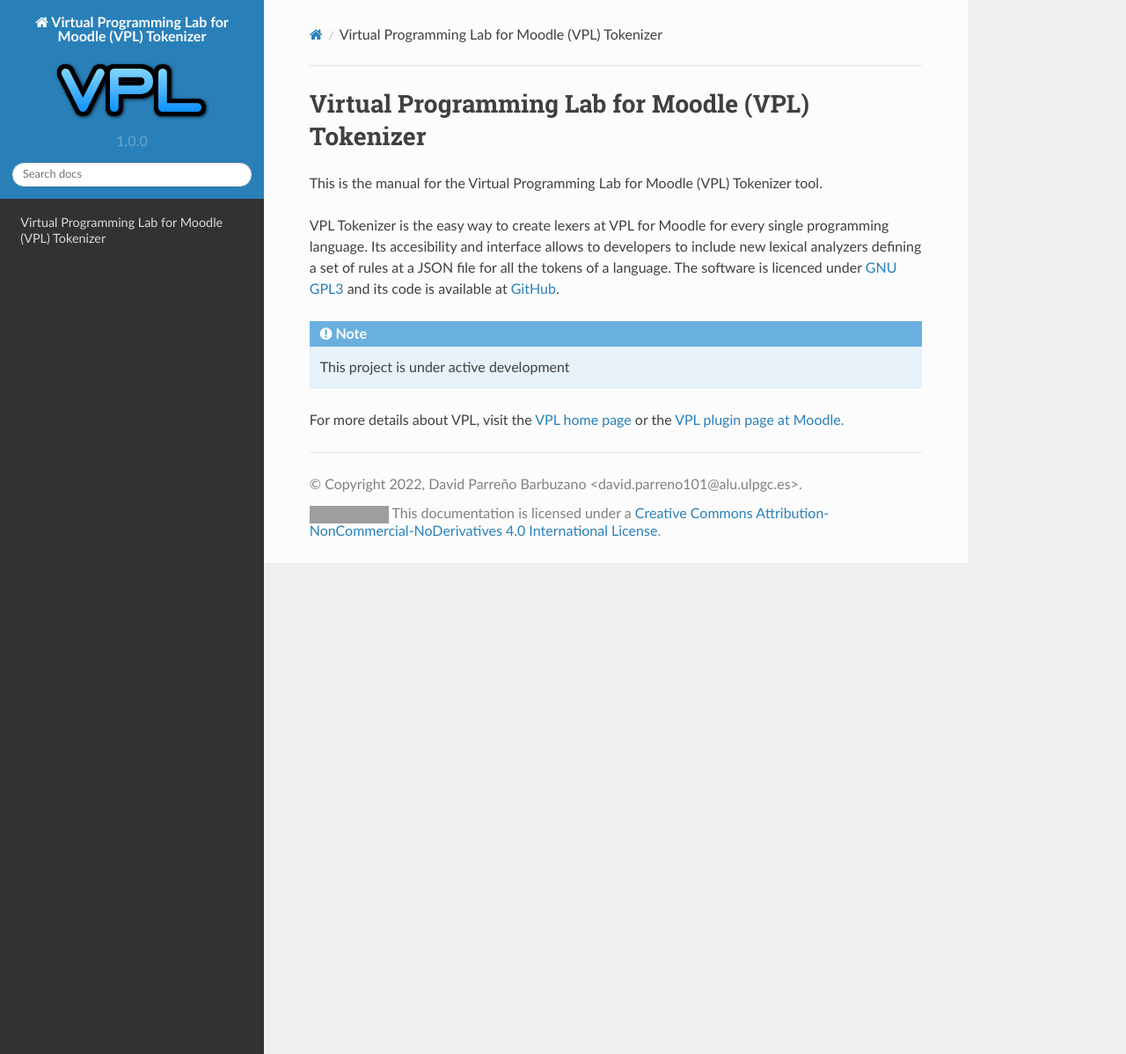
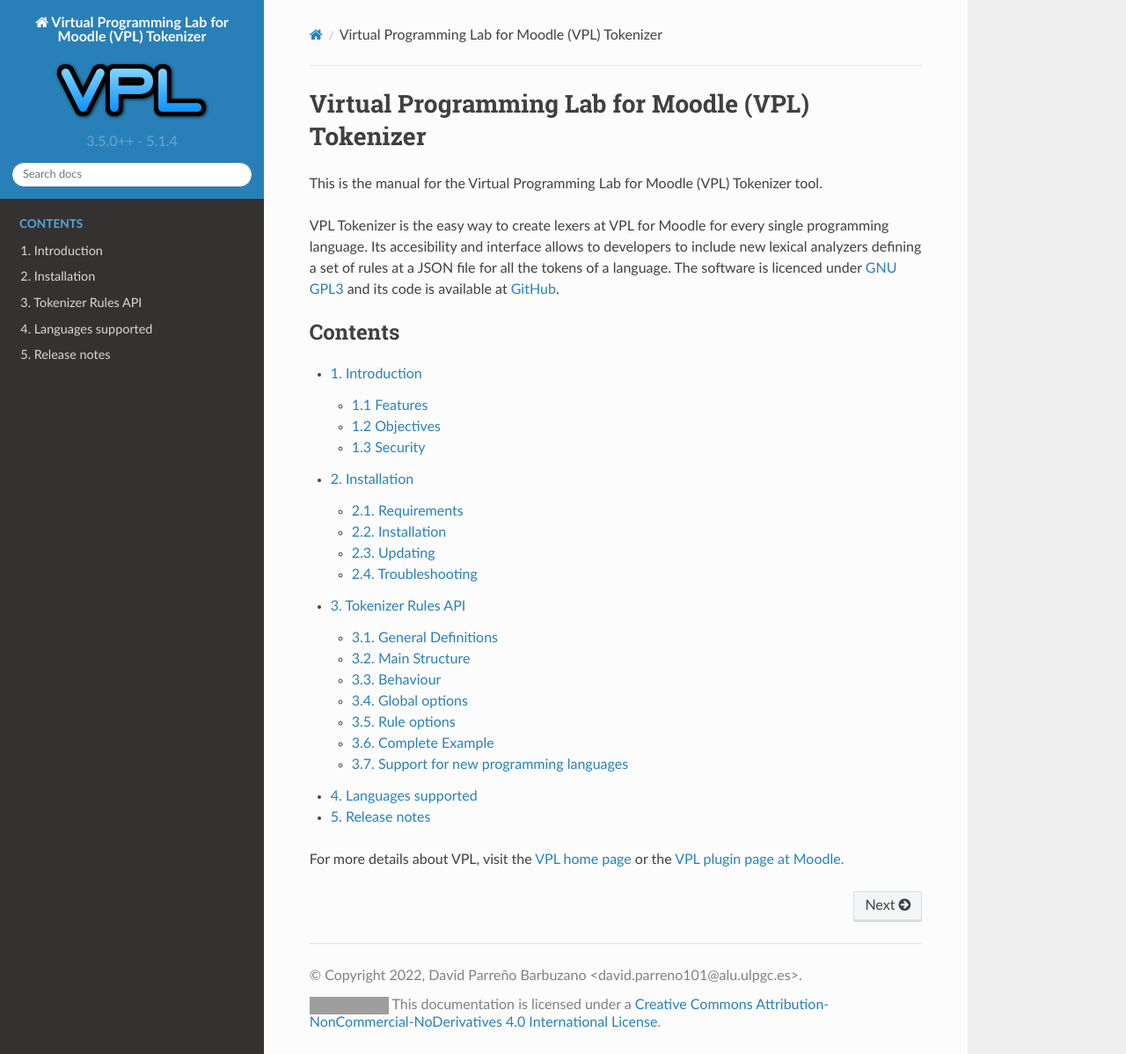
Before and after one commit to losedavidpb/tokenizer-doc-moodle-mod_vpl, a Sphinx documentation site: the page built from source/index.rst, in a window 1280 px wide and 1198 px high. Shown: the whole window at 88% size. Built offline with Sphinx 7.4.7 and the Read the Docs theme 2.0.0, drawn with Linux system fonts in a browser that asks for light colours; grey boxes are pictures that could not be loaded.

Commit message:
main structure for manual

```diff
--- a/source/conf.py
+++ b/source/conf.py
@@ -22,12 +22,12 @@
 
 # The major project version, used as the replacement for |version|.
 # Please note that release version may differ from version value.
-version = '1.0.0'
+version = '3.5.0++ - 5.1.4'
 
 # The full project version, used as the replacement for |release|.
 # If you don’t need the separation provided between version and release,
 # just set them both to the same value.
-release = '1.0.0'
+release = '3.5.0++ - 5.1.4'
 
 # -- General configuration ---------------------------------------------------
 # https://www.sphinx-doc.org/en/master/usage/configuration.html#general-configuration
--- a/source/index.rst
+++ b/source/index.rst
@@ -11,6 +11,12 @@
 .. _GNU GPL3: https://www.gnu.org/licenses/gpl-3.0-standalone.html
 .. _Github: https://github.com/losedavidpb/moodle-mod_vpl/tree/v3.5.0++
 
-.. note::
+.. toctree::
+   :maxdepth: 2
+   :caption: Contents
 
-   This project is under active development
+   introduction
+   installation
+   tokenizer_rules
+   languages_supported
+   release_notes
--- /dev/null
+++ b/source/installation.rst
@@ -0,0 +1,26 @@
+2. Installation
+===============
+
+Basic and generic information about the chapter.
+
+2.1. Requirements
+-----------------
+
+Information about the software and hardware requirements
+that needs to be taken into account before using the tokenizer.
+
+2.2. Installation
+-----------------
+
+Instructions to follow in order to install the tokenizer.
+
+2.3. Updating
+-------------
+
+Instructions to update the VPL tokenizer.
+
+2.4. Troubleshooting
+--------------------
+
+Short guide that informs about the actions that could be done
+to check and troubleshooting the VPL tokenizer.
--- /dev/null
+++ b/source/introduction.rst
@@ -0,0 +1,25 @@
+1. Introduction
+===============
+
+This section will have basic information about the tokenizer.
+
+1.1 Features
+------------
+
+A list of features would be included at this subsection.
+
+1.2 Objectives
+--------------
+
+Here they will be written all the objectives that were considered
+to get during the implementation of the tokenizer.
+
+This subsection will cover all the stuff related to the
+reasons of creating a new version for tokenizers, as well
+as the main objectives of the project.
+
+1.3 Security
+------------
+
+This subsection will cover the security of the tokenizer,
+so testing and jail server would be mentioned.
--- /dev/null
+++ b/source/languages_supported.rst
@@ -0,0 +1,5 @@
+4. Languages supported
+======================
+
+This is a section that contains a list of the programming languages
+that are included for VPL tokenizer.
--- /dev/null
+++ b/source/release_notes.rst
@@ -0,0 +1,5 @@
+5. Release notes
+================
+
+This is a copy of the Changelog of VPL tokenizer.
+On the future, the changelog would only be included here.
--- /dev/null
+++ b/source/tokenizer_rules.rst
@@ -0,0 +1,44 @@
+3. Tokenizer Rules API
+======================
+
+A section that contains all the information about tokenizer rules files.
+
+3.1. General Definitions
+------------------------
+
+A list of defitions about certain concepts used at tokenizer rules
+would be included at this subsection.
+
+3.2. Main Structure
+-------------------
+
+Information about the basic and minimal structure of a tokenizer rules file.
+
+3.3. Behaviour
+--------------
+
+This subsection has information about the way that tokenizer
+would read the tokenizer rules file, so workflow of states and
+rules, as well as global options would be included.
+
+3.4. Global options
+-------------------
+
+Explanation for every single global option.
+
+3.5. Rule options
+-----------------
+
+A list of the options that could be used at a rule.
+
+3.6. Complete Example
+---------------------
+
+This will include an example with all the elements that
+a tokenizer rules file could include.
+
+3.7. Support for new programming languages
+------------------------------------------
+
+This subsection is just to explain how to include, fix, or update
+a programing language at the VPL tokenizer.
```
Also changed, not shown: CHANGELOG.md (deleted, +0 -12 lines).
